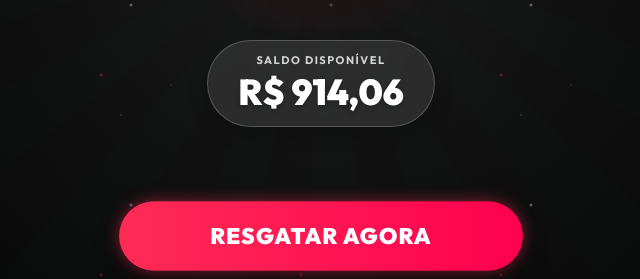
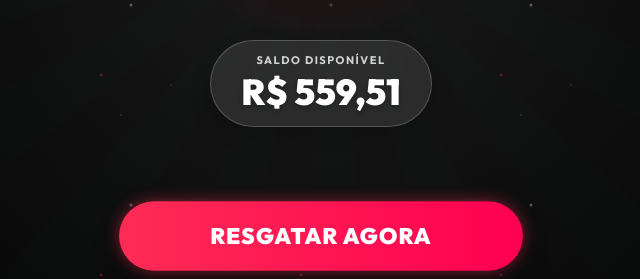
Before and after one commit to Pablitor1/testefunil-att, a plain HTML site: page index_new.html in a window 1280 px wide. Shown: the part 480-759 px from the top of the page, 319-959 px from the left. Drawn offline with Linux system fonts and the light colour scheme.

Commit message:
Update presell money counter to R$ 559.51

```diff
--- a/index_new.html
+++ b/index_new.html
@@ -98,7 +98,7 @@
         window.addEventListener('load', () => {
             const moneyEl = document.getElementById("moneyValue");
             setTimeout(() => {
-                animateValue(moneyEl, 0, 914.06, 2000);
+                animateValue(moneyEl, 0, 559.51, 2000);
             }, 300);
         });
 
```
